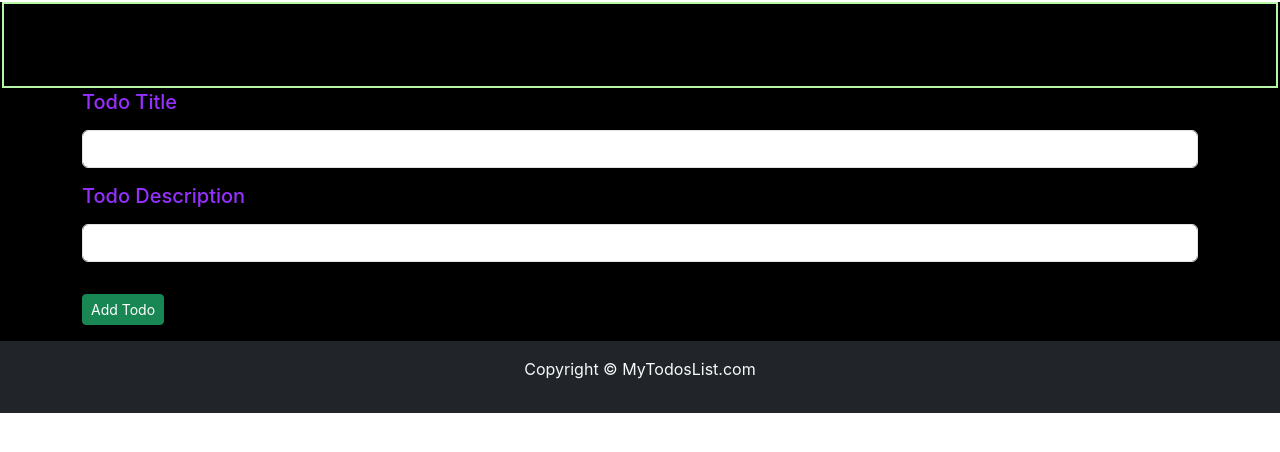
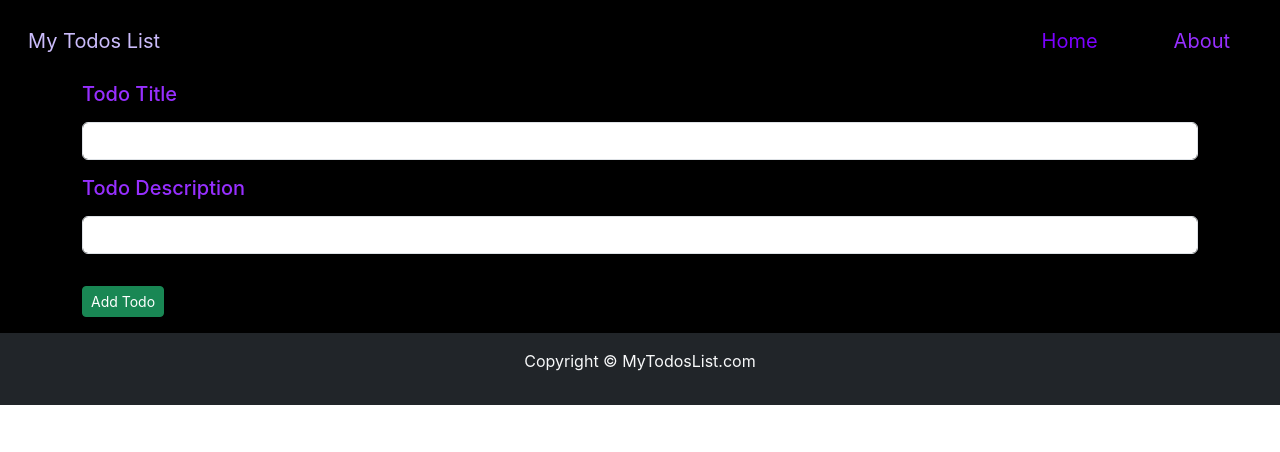
Before and after one commit to Savaliya-Ravi/React-Repo, a React (Create React App) app: page / in a window 1280 px wide. Shown: the top 452 px of the page. Built offline with nearby package versions, Linux system fonts and the light colour scheme.

Commit message:
Update App.css

```diff
--- a/src/App.css
+++ b/src/App.css
@@ -13,7 +13,7 @@
 }
 
 .n2{
-  color: rgb(18, 13, 13);
+  color: rgb(75, 59, 255);
   margin: 30px;
   font-weight: bold;
   font-style: italic;
@@ -26,12 +26,23 @@ li{
   display: inline-block;
 }
 
-nav{
-margin: 2px;
-  border: 2px solid rgb(183, 246, 164);
 
-}
 .nav-link{
   font-size: 20px;
+  color: #972fff;
+}
+.navbar-nav .nav-link.active{
+    color: rgb(123, 0, 255);
+}
+.navbar-brand{
+  color: rgb(203, 188, 251);
+  /* margin-left: 40px; */
+}
+.navbar-brand:hover {
+  color:#eb8d8d;
+  font-size:20px
+}
 
+.navbar-expand-lg .navbar-nav .nav-link:hover {
+  color: rgb(247, 129, 129);
 }
```
